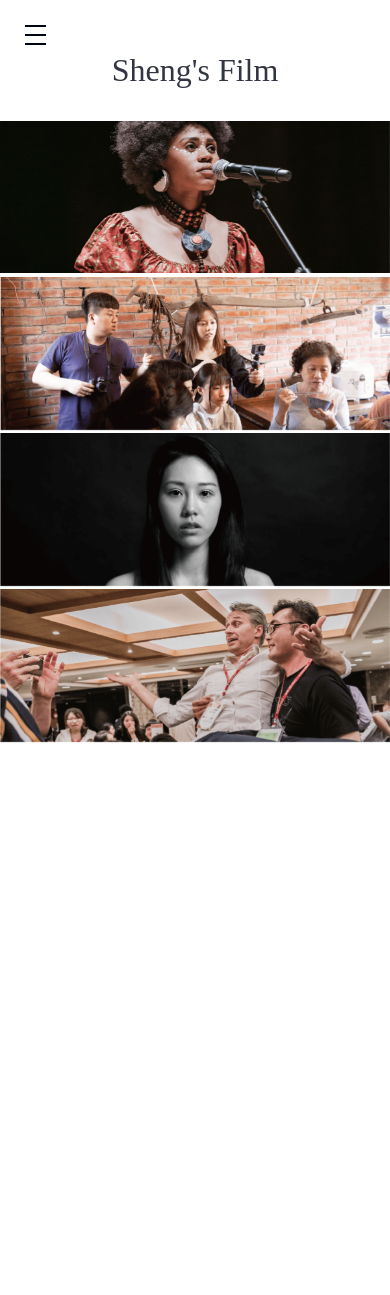
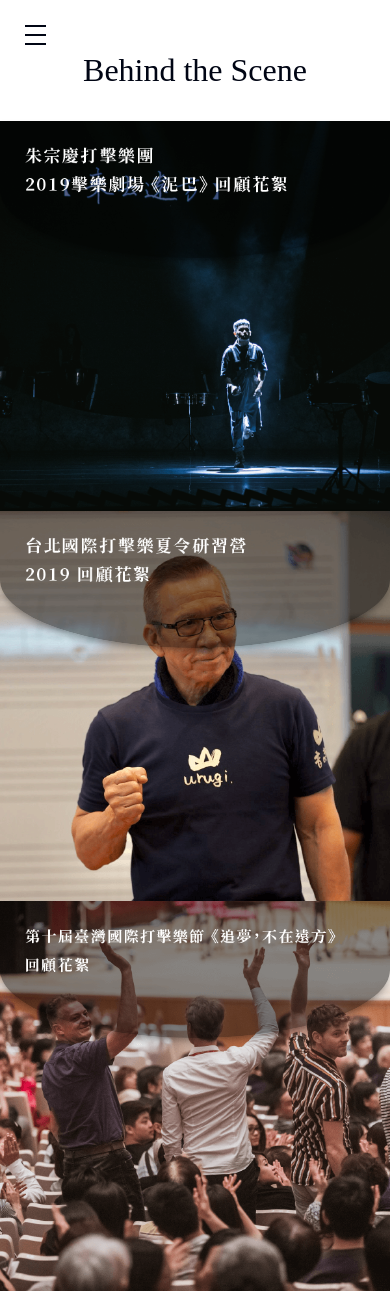
Before and after one commit to freshmeatba11/ShengsFilm-React, a React (Create React App) app: page /behind_the_scene in a window 390 px wide. Before the commit the page ends 844 px from the top, so only its background shows below. Built offline with nearby package versions, Linux system fonts and the light colour scheme.

Commit message:
add mobile-behind-the-scene-page & mobile-behind-the-scene-detail-page

```diff
--- a/src/App.js
+++ b/src/App.js
@@ -14,6 +14,10 @@ import InterviewPage from "./pages/interviewPage";
 import Interview01Page from "./pages/interview01Page";
 import Interview02Page from "./pages/interview02Page";
 import Interview03Page from "./pages/interview03Page";
+import BehindTheScenePage from "./pages/behindTheScenePage";
+import BehindTheScene01Page from "./pages/behindTheScene01Page";
+import BehindTheScene02Page from "./pages/behindTheScene02Page";
+import BehindTheScene03Page from "./pages/behindTheScene03Page";
 import "./styles/style.css";
 
 function App() {
@@ -34,7 +38,10 @@ function App() {
         <Route path="/interview01" element={<Interview01Page />} />
         <Route path="/interview02" element={<Interview02Page />} />
         <Route path="/interview03" element={<Interview03Page />} />
-        <Route path="/behind_the_Scene" element={<Homepage />} />
+        <Route path="/behind_the_scene" element={<BehindTheScenePage />} />
+        <Route path="/behind_the_scene01" element={<BehindTheScene01Page />} />
+        <Route path="/behind_the_scene02" element={<BehindTheScene02Page />} />
+        <Route path="/behind_the_scene03" element={<BehindTheScene03Page />} />
         <Route path="/edit" element={<Homepage />} />
         <Route path="/contect" element={<Homepage />} />
       </Routes>
--- a/src/components/burger-component.js
+++ b/src/components/burger-component.js
@@ -40,7 +40,7 @@ const BurgerComponent = () => {
             </Link>
           </li>
           <li>
-            <Link to={"/behind_the_Scene"} onClick={burgerBtnHandler}>
+            <Link to={"/behind_the_scene"} onClick={burgerBtnHandler}>
               Behind the Scene
             </Link>
           </li>
--- a/src/components/nav-component.js
+++ b/src/components/nav-component.js
@@ -25,7 +25,7 @@ const NavComponent = () => {
           <Link to={"/interview"}>Interview</Link>
         </li>
         <li>
-          <Link to={"/behind_the_Scene"}>Behind the Scene</Link>
+          <Link to={"/behind_the_scene"}>Behind the Scene</Link>
         </li>
         <li>
           <Link to={"/edit"}>Edit</Link>
--- /dev/null
+++ b/src/pages/behindTheScene01Page.js
@@ -0,0 +1,46 @@
+import React from "react";
+
+const BehindTheScene01Page = () => {
+  return (
+    <div className="galleryDetailPage">
+      <section className="top">
+        <div className="videoBox">
+          <iframe
+            src="https://www.youtube-nocookie.com/embed/O9a5XmLdMsQ"
+            title="YouTube video player"
+            frameBorder="0"
+            allow="accelerometer; autoplay; clipboard-write; encrypted-media; gyroscope; picture-in-picture"
+            allowFullScreen
+          ></iframe>
+        </div>
+      </section>
+      <section className="bottom">
+        <div>
+          <h2>
+            朱宗慶打擊樂團 2019 擊樂劇場《泥巴》
+            <br />
+            回顧花絮
+          </h2>
+        </div>
+        <h3>
+          「就像是我們對這片土地做的一場愛的儀式，希望這個作品能夠長長久久的表達我們對這塊土地的關壞。」——
+          導演 李小平 <br />
+          一開始在拍攝期間也沒有抱持著特別的想法，想著就規劃好時程，好好地按照時程拍攝就好。但在後來聽到小平導演對這齣戲的感想之後，突然覺得這樣的回顧花絮要是能夠給在幕前、幕後努力的人們一點點成就，一點點力量、一點點愛就太好了。至少我是抱持著這樣的心情完成這支影片的。
+        </h3>
+        <p>
+          客戶 Client : 朱宗慶打擊樂團
+          <br />
+          場景 Scene : 擊樂劇場《泥巴》台北場、終場苗栗場 側拍花絮
+          <br />
+          攝影 Videography : 王翔生 / 陳韡誌
+          <br />
+          剪接 Editor : 王翔生
+          <br />
+          協力 Assistant : 徐榛璘
+        </p>
+      </section>
+    </div>
+  );
+};
+
+export default BehindTheScene01Page;
--- /dev/null
+++ b/src/pages/behindTheScene02Page.js
@@ -0,0 +1,41 @@
+import React from "react";
+
+const BehindTheScene01Page = () => {
+  return (
+    <div className="galleryDetailPage">
+      <section className="top">
+        <div className="videoBox">
+          <iframe
+            src="https://www.youtube-nocookie.com/embed/3iTYtOApB7A"
+            title="YouTube video player"
+            frameBorder="0"
+            allow="accelerometer; autoplay; clipboard-write; encrypted-media; gyroscope; picture-in-picture"
+            allowFullScreen
+          ></iframe>
+        </div>
+      </section>
+      <section className="bottom">
+        <div>
+          <h2>
+            台北國際打擊樂夏令研習營
+            <br />
+            2019 回顧花絮
+          </h2>
+        </div>
+        <p>
+          客戶 Client : 朱宗慶打擊樂團
+          <br />
+          場景 Scene : 課間花絮 / 講師訪談
+          <br />
+          攝影 Videography : 王翔生
+          <br />
+          剪接 Editor : 王翔生
+          <br />
+          協力 Assistant : 呂昕怡
+        </p>
+      </section>
+    </div>
+  );
+};
+
+export default BehindTheScene01Page;
--- /dev/null
+++ b/src/pages/behindTheScene03Page.js
@@ -0,0 +1,41 @@
+import React from "react";
+
+const BehindTheScene01Page = () => {
+  return (
+    <div className="galleryDetailPage">
+      <section className="top">
+        <div className="videoBox">
+          <iframe
+            src="https://www.youtube-nocookie.com/embed/kxRfxcA7dHI"
+            title="YouTube video player"
+            frameBorder="0"
+            allow="accelerometer; autoplay; clipboard-write; encrypted-media; gyroscope; picture-in-picture"
+            allowFullScreen
+          ></iframe>
+        </div>
+      </section>
+      <section className="bottom">
+        <div className="titleWrap">
+          <h2>2019 臺灣國際打擊樂節</h2>
+          <h2>《追夢，不在遠方》</h2>
+          <h2>回顧花絮</h2>
+        </div>
+        <p>
+          客戶 Client : 朱宗慶打擊樂團
+          <br />
+          場景 Scene : 籌備過程側拍 / 團員側拍訪談
+          <br />
+          團員 Members : 黃堃儼 / 戴含芝
+          <br />
+          攝影 Videography : 王翔生
+          <br />
+          剪接 Editor : 王翔生
+          <br />
+          協力 Assistant : 林孜昱
+        </p>
+      </section>
+    </div>
+  );
+};
+
+export default BehindTheScene01Page;
--- /dev/null
+++ b/src/pages/behindTheScenePage.js
@@ -0,0 +1,63 @@
+import React from "react";
+import { Link } from "react-router-dom";
+import Album from "../components/gallery-album";
+
+const BehindTheScenePage = () => {
+  return (
+    <div className="galleryPage">
+      <h1>Behind the Scene</h1>
+      <section className="threeCards">
+        <div className="cards">
+          <Link to={"/behind_the_scene01"} className="link">
+            <div className="mobileFilter">
+              <img
+                className="cardInfo"
+                src={Album.behindTheScene.behindTheSceneCardText01}
+                alt=""
+              />
+            </div>
+            <img
+              src={Album.behindTheScene.behindTheSceneCard01}
+              alt=""
+              title=""
+            />
+          </Link>
+        </div>
+        <div className="cards">
+          <Link to={"/behind_the_scene02"} className="link">
+            <div className="mobileFilter">
+              <img
+                className="cardInfo"
+                src={Album.behindTheScene.behindTheSceneCardText02}
+                alt=""
+              />
+            </div>
+            <img
+              src={Album.behindTheScene.behindTheSceneCard02}
+              alt=""
+              title=""
+            />
+          </Link>
+        </div>
+        <div className="cards">
+          <Link to={"/behind_the_scene03"} className="link">
+            <div className="mobileFilter">
+              <img
+                className="cardInfo"
+                src={Album.behindTheScene.behindTheSceneCardText03}
+                alt=""
+              />
+            </div>
+            <img
+              src={Album.behindTheScene.behindTheSceneCard03}
+              alt=""
+              title=""
+            />
+          </Link>
+        </div>
+      </section>
+    </div>
+  );
+};
+
+export default BehindTheScenePage;
```
